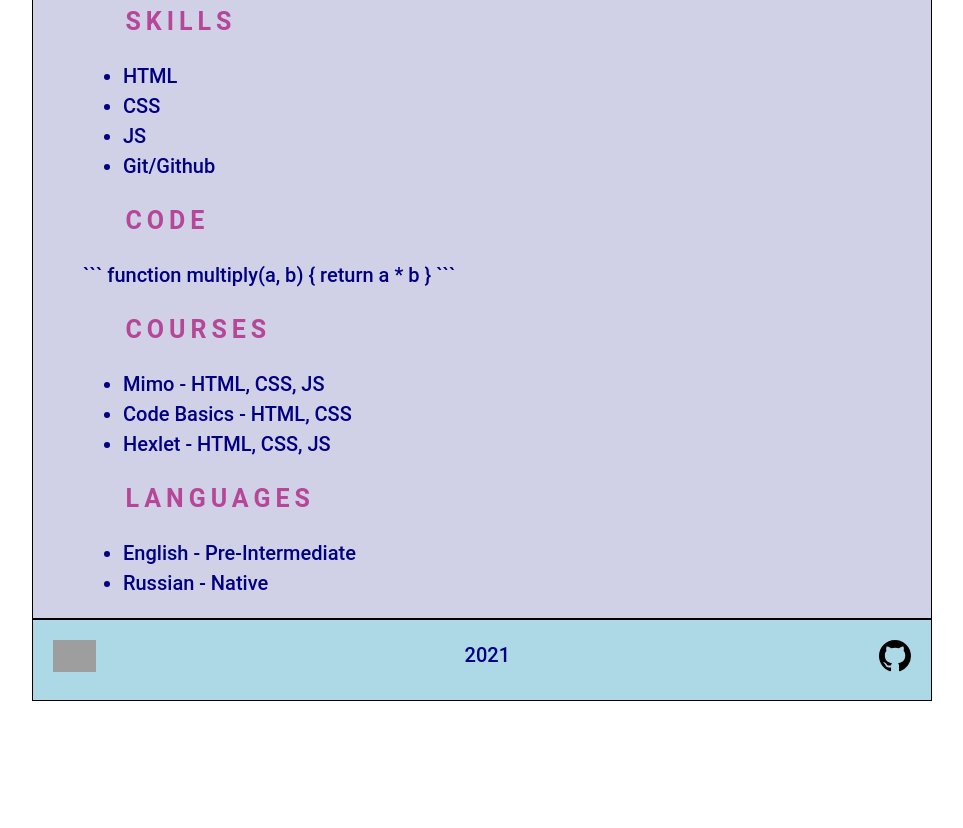
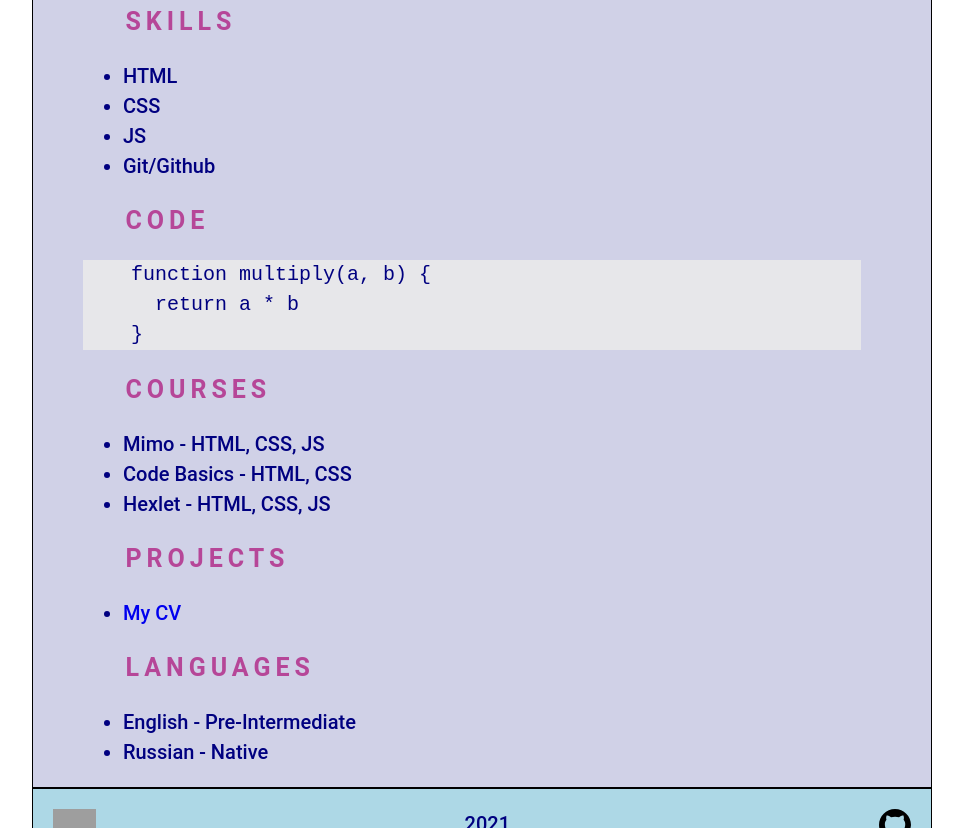
Before and after one commit to kybikn/rsschool-cv, a plain HTML site: page index.html in a window 1280 px wide. Shown: the part 716-1544 px from the top of the page, without its empty margins (158-1121 px from the left). Before the commit the page ends 1417 px from the top, so only its background shows below. Drawn offline with Linux system fonts and the light colour scheme; grey boxes are pictures that could not be loaded.

Commit message:
feat: add projects

````diff
--- a/index.html
+++ b/index.html
@@ -34,6 +34,9 @@
             </li>
             <li>
               <a href="#courses" class="nav-link">Courses</a>
+            </li>
+            <li>
+              <a href="#projects" class="nav-link">Projects</a>
             </li>
             <li>
               <a href="#languages" class="nav-link">Languages</a>
@@ -74,7 +77,9 @@
 
         <section id="code">
           <h2>Code</h2>
-          ``` function multiply(a, b) { return a * b } ```
+          <pre class="code"><code >    function multiply(a, b) {
+      return a * b
+    }</code></pre>
         </section>
 
         <section id="courses">
@@ -83,6 +88,13 @@
             <li>Mimo - HTML, CSS, JS</li>
             <li>Code Basics - HTML, CSS</li>
             <li>Hexlet - HTML, CSS, JS</li>
+          </ul>
+        </section>
+
+        <section id="projects">
+          <h2>Projects</h2>
+          <ul>
+            <li><a href="https://kybikn.github.io/rsschool-cv/">My CV</a></li>
           </ul>
         </section>
 
--- a/style.css
+++ b/style.css
@@ -86,6 +86,15 @@ h2 {
   padding-left: 5%;
 }
 
+.code {
+  background-color: rgba(235, 235, 235, 0.877);
+  margin-right: 70px;
+}
+
+li a {
+  text-decoration: none;
+}
+
 .footer {
   display: flex;
   flex-direction: row;
````
